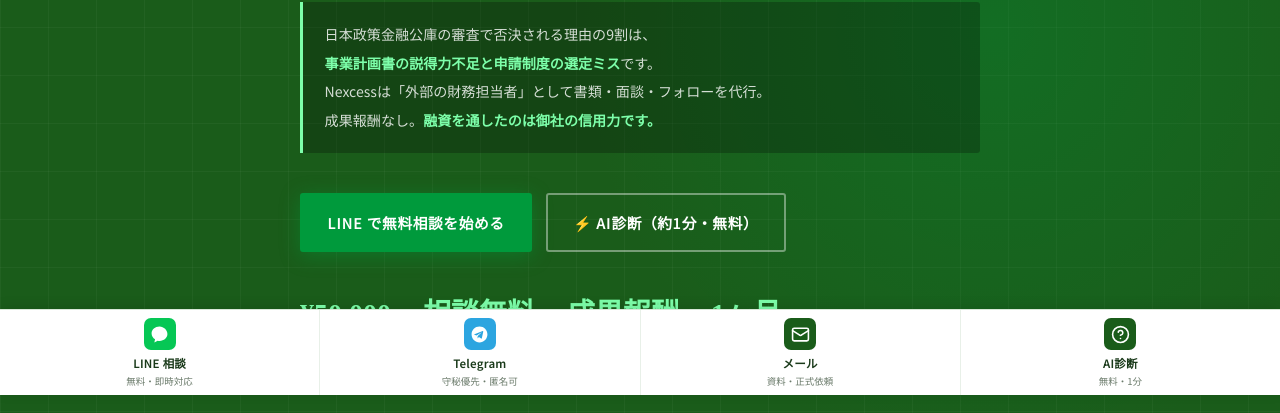
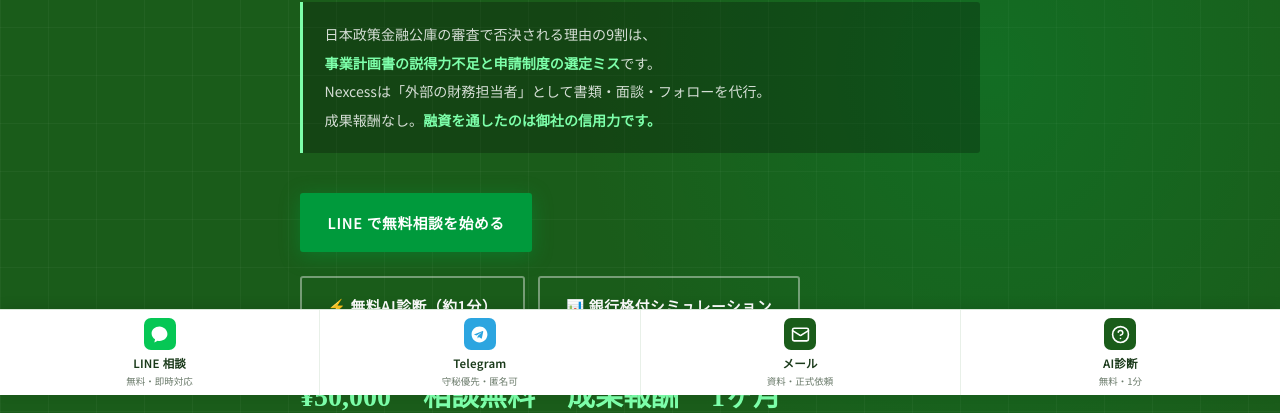
Before and after one commit to Nexccess/finance, a website: page index.html in a window 1280 px wide. Shown: the part 405-818 px from the top of the page. Drawn offline with Linux system fonts and the light colour scheme.

Commit message:
Update index.html

```diff
--- a/index.html
+++ b/index.html
@@ -629,7 +629,10 @@
 
     <div class="hero-btns rv">
       <a href="https://lin.ee/7V7MmBT" target="_blank" rel="noopener" class="btn-g">LINE で無料相談を始める</a>
-      <a href="https://www.seisakukinyukouko.site/diagnosis.html" class="btn-w">⚡ AI診断（約1分・無料）</a>
+    </div>
+    <div class="hero-btns rv" style="margin-top:-1.5rem">
+      <a href="https://www.seisakukinyukouko.site/diagnosis.html" class="btn-w">⚡ 無料AI診断（約1分）</a>
+      <a href="https://finance.seisakukinyukouko.site/" target="_blank" rel="noopener" class="btn-w">📊 銀行格付シミュレーション</a>
     </div>
 
     <div class="hero-stats rv">
@@ -1066,7 +1069,10 @@
   </p>
   <div class="cta-btns rv">
     <a href="https://lin.ee/7V7MmBT" target="_blank" rel="noopener" class="btn-g">LINE で相談を始める（無料）</a>
-    <a href="https://www.seisakukinyukouko.site/diagnosis.html" class="btn-w">⚡ AI診断を受ける（1分）</a>
+  </div>
+  <div class="cta-btns rv" style="margin-top:-1rem">
+    <a href="https://www.seisakukinyukouko.site/diagnosis.html" class="btn-w">⚡ 無料AI診断（約1分）</a>
+    <a href="https://finance.seisakukinyukouko.site/" target="_blank" rel="noopener" class="btn-w">📊 銀行格付シミュレーション</a>
   </div>
   <p class="cta-note rv">法律・融資の確約・保証を行うものではありません。診断はあくまで現状整理・参考情報の提供です。</p>
 </section>
```
